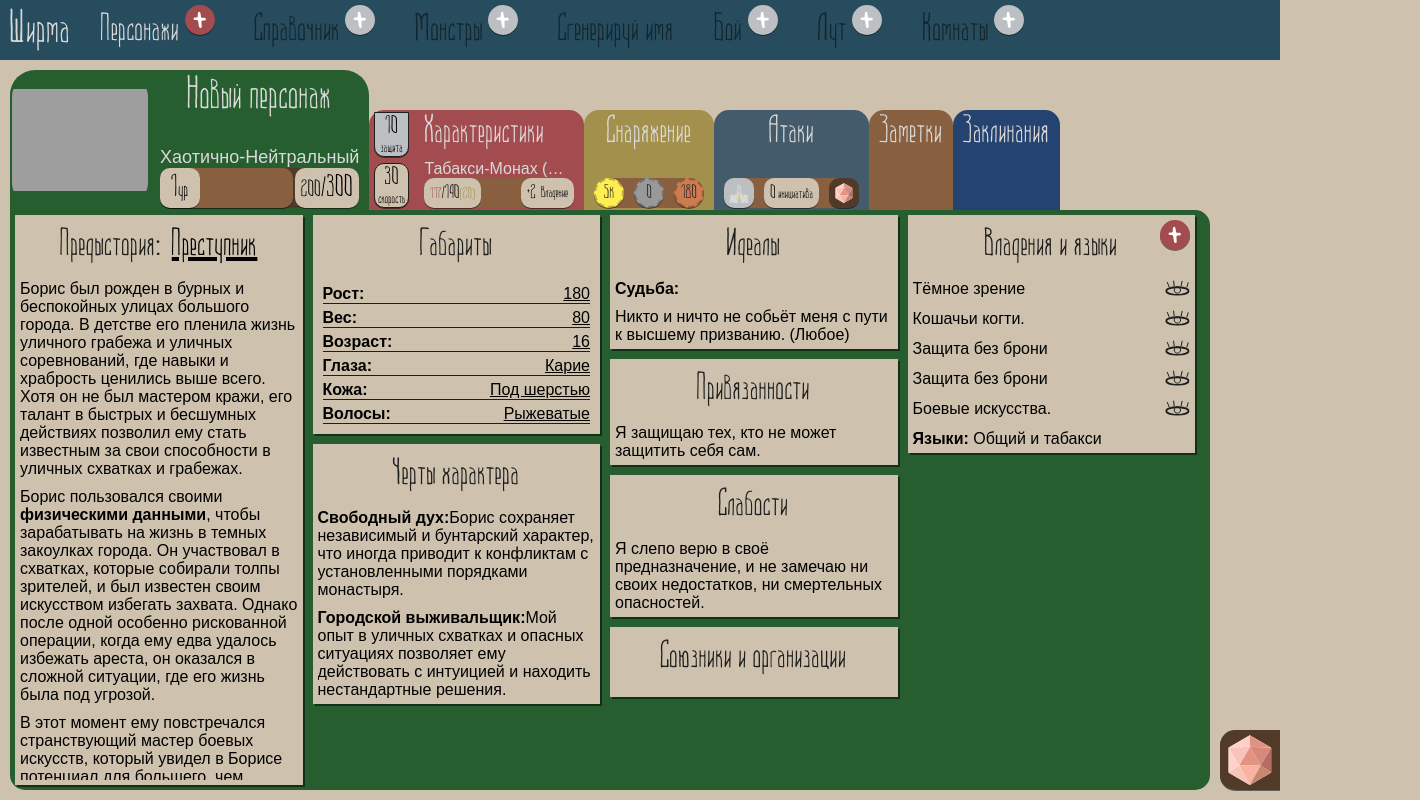
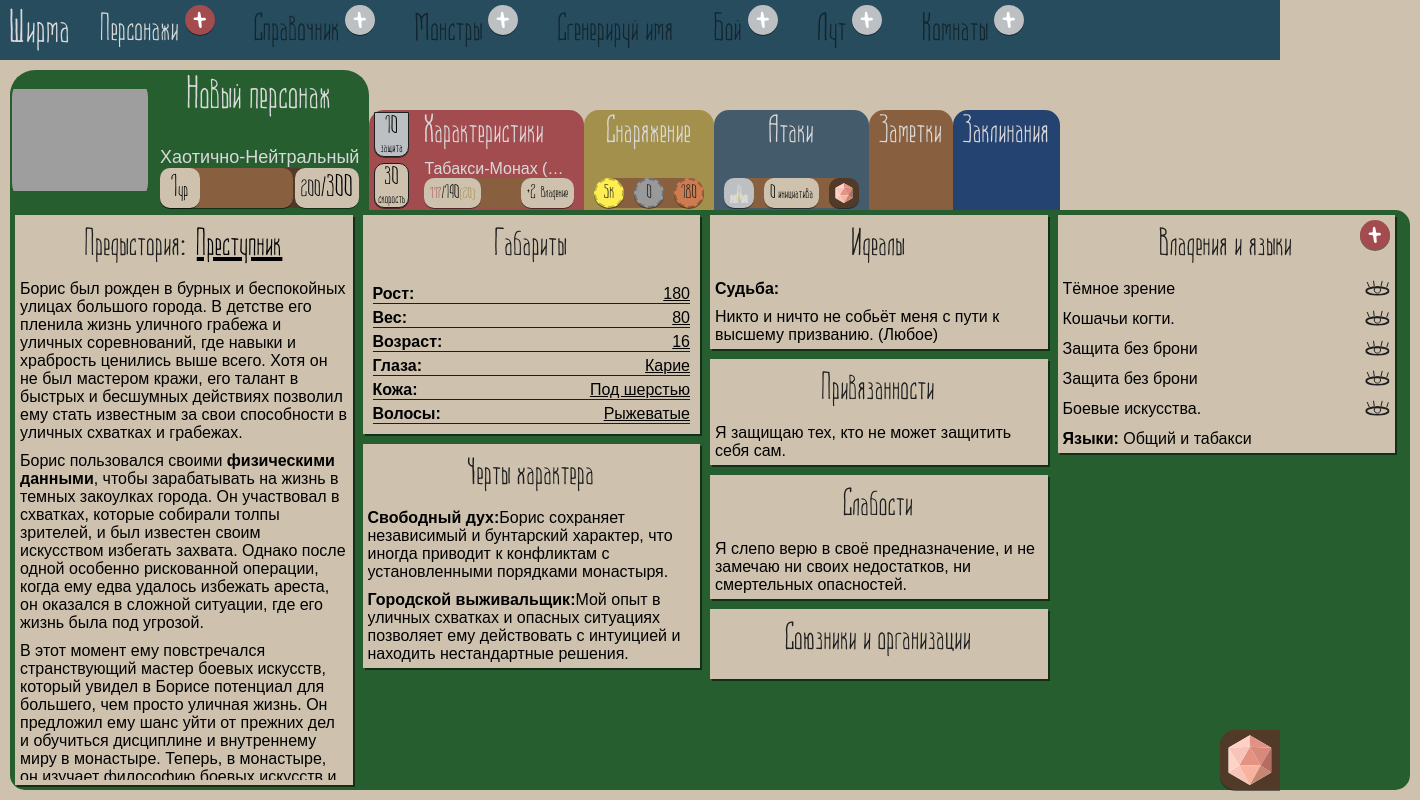
Before and after one commit to GooseGame/Shirma, a React (Vite) app: page /character/new in a window 1280 px wide. Shown: the whole page, 1420 px wide, since content can reach past the window. Built offline with nearby package versions, Linux system fonts and the light colour scheme; grey boxes are pictures that could not be loaded.

Commit message:
play with min-max width

```diff
--- a/src/layouts/CharacterCard/CharacterCard.module.css
+++ b/src/layouts/CharacterCard/CharacterCard.module.css
@@ -4,15 +4,18 @@
     flex-direction: column;
     flex-wrap: nowrap;
     padding: 0 10px;
+    align-items: center;
+    min-width: 1400px;
 }
 
 .header-area {
-    width: 100%;
     display: flex;
     flex-direction: row;
     flex-wrap: nowrap;
     align-items: flex-end;
     justify-content: flex-start;
+    min-width: 1000px;
+    max-width: 1300px;
 }
 
 .segment:hover {
@@ -299,9 +302,14 @@
     width: 100%;
 }
 
+.char-card {
+    width: auto;
+}
+
 .content {
-    min-width: 1000px;
-    max-width: 1200px;
+    width: 100%;
+    min-width: 1400px;
+    max-width: 1500px;
     height: calc(100vh - 220px);
     border-radius: 0 15px 15px 15px;
     padding: 5px;
```
